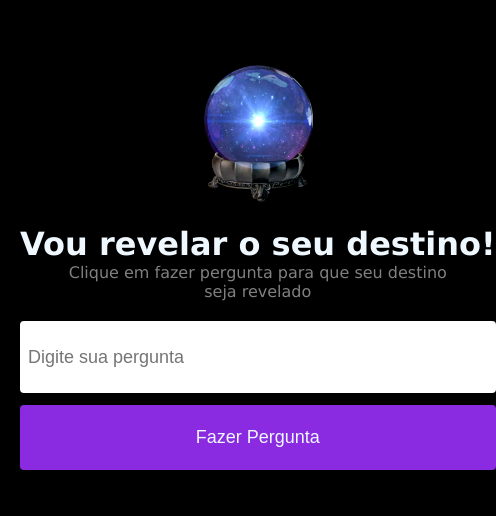
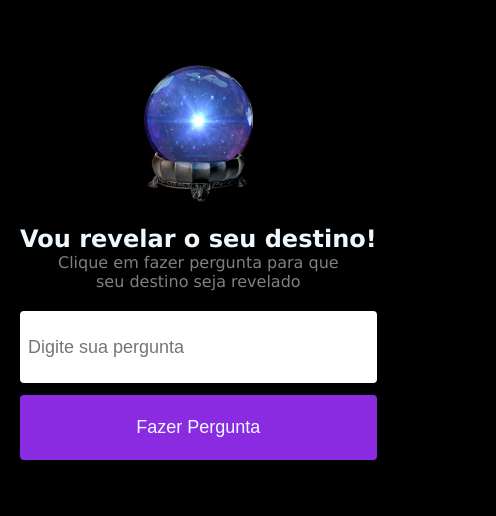
Before and after one commit to pazIago/seudestinoapp, a plain HTML site: page index.html in a window 390 px wide. Shown: the whole page, 496 px wide, since content can reach past the window. Drawn offline with Linux system fonts and the light colour scheme.

Commit message:
mobile fix

```diff
--- a/style.css
+++ b/style.css
@@ -5,7 +5,7 @@ body {
   background-color: black;
   font-family: "Lucida Sans", "Lucida Sans Regular", "Lucida Grande",
     "Lucida Sans Unicode", Geneva, Verdana, sans-serif;
-    font-size: 1.125rem;
+  font-size: 1.125rem;
 }
 
 img {
@@ -35,17 +35,14 @@ p {
   margin-top: 10%;
 }
 
-
-
 h1 {
-  width: max-content;
-  font-size: 2rem;
+   font-size: 2rem;
 }
 
 p {
   text-align: center;
-  width: 40ch;
   font-size: 1rem;
+  width: 30ch;
   color: rgba(255, 255, 255, 0.5);
 }
 
@@ -66,8 +63,9 @@ p {
   font-size: 1.125rem;
 }
 
-#pergunta:focus, textarea {
-  outline:none;
+#pergunta:focus,
+textarea {
+  outline: none;
 }
 
 #button {
@@ -97,3 +95,9 @@ span {
 span.ativo {
   opacity: 1;
 }
+
+@media (max-width: 700px) {
+  h1 {
+    font-size: 1.5rem;
+  }
+}
```
